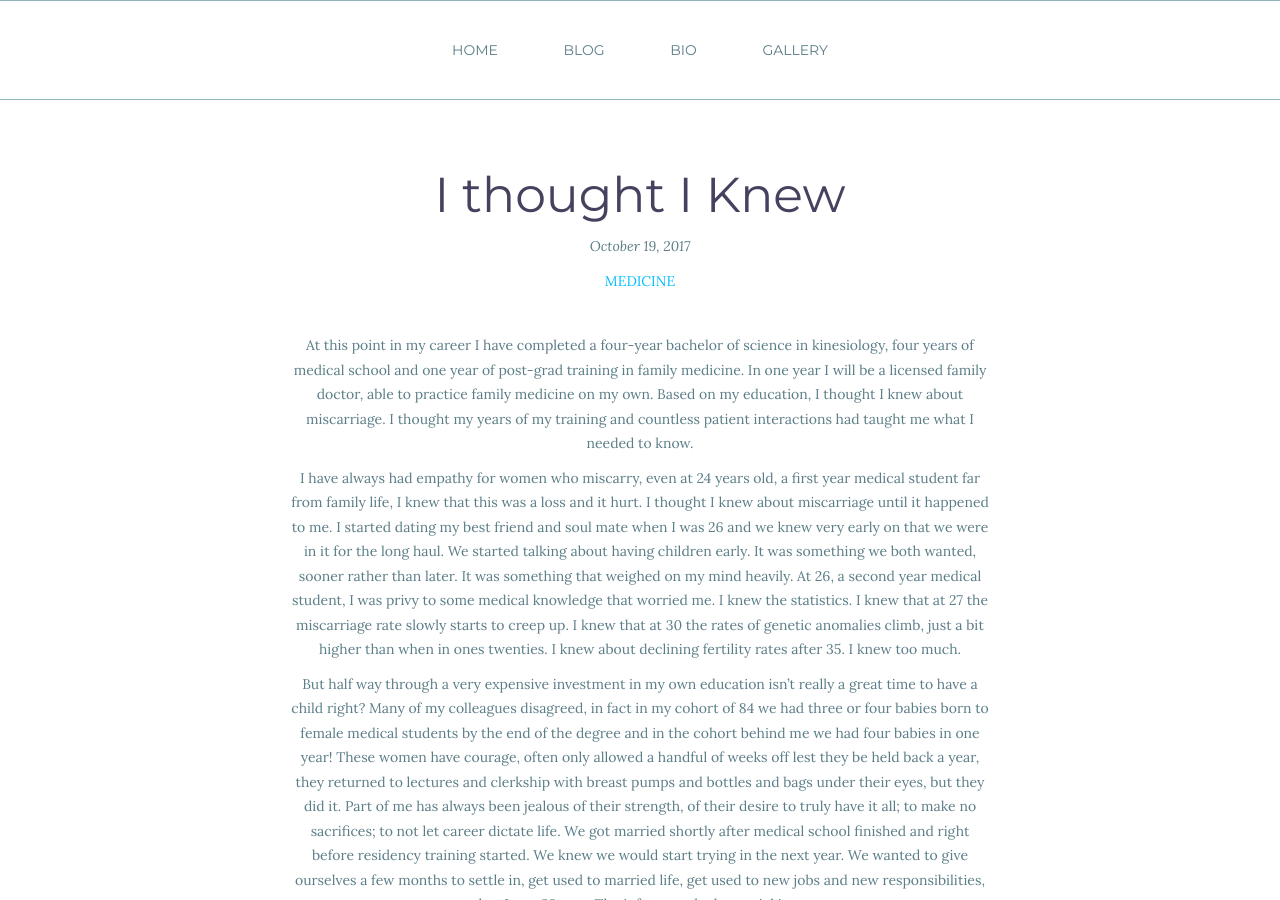
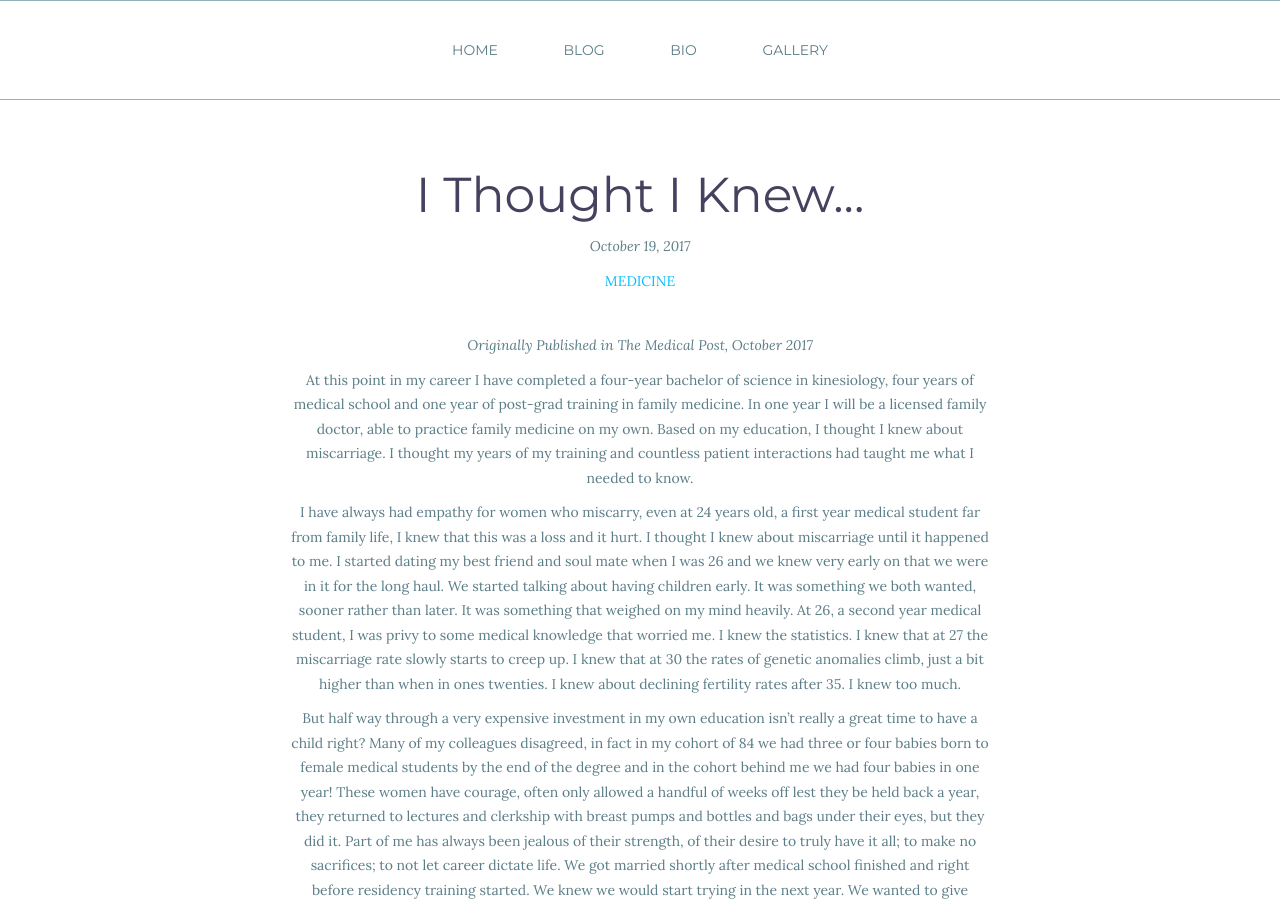
Before and after one commit to nhoughto5/PhillippaBlog, a Jekyll site: the page built from _posts/2017-10-19-Miscarriage.md, in a window 1280 px wide and 900 px high. Built offline with Jekyll 4.4.1, drawn with Linux system fonts in a browser that asks for light colours; nearby versions of some CDN libraries.

Commit message:
Update posts

```diff
--- a/_posts/2017-10-19-Miscarriage.md
+++ b/_posts/2017-10-19-Miscarriage.md
@@ -1,10 +1,11 @@
 ---
-title: I thought I Knew
+title: I Thought I Knew...
 category: Medicine
 meta:
 layout: post
 image: /assets/images/phills_and_chris.jpg
 ---
+***Originally Published in The Medical Post, October 2017***
 
 At this point in my career I have completed a four-year bachelor of science in kinesiology, four years of medical school and one year of post-grad training in family medicine. In one year I will be a licensed family doctor, able to practice family medicine on my own. Based on my education, I thought I knew about miscarriage. I thought my years of my training and countless patient interactions had taught me what I needed to know.
 
```
Also changed, not shown: _posts/2017-10-12-Fitness-HowToFitItAllIn.md (+1 -1 lines).
